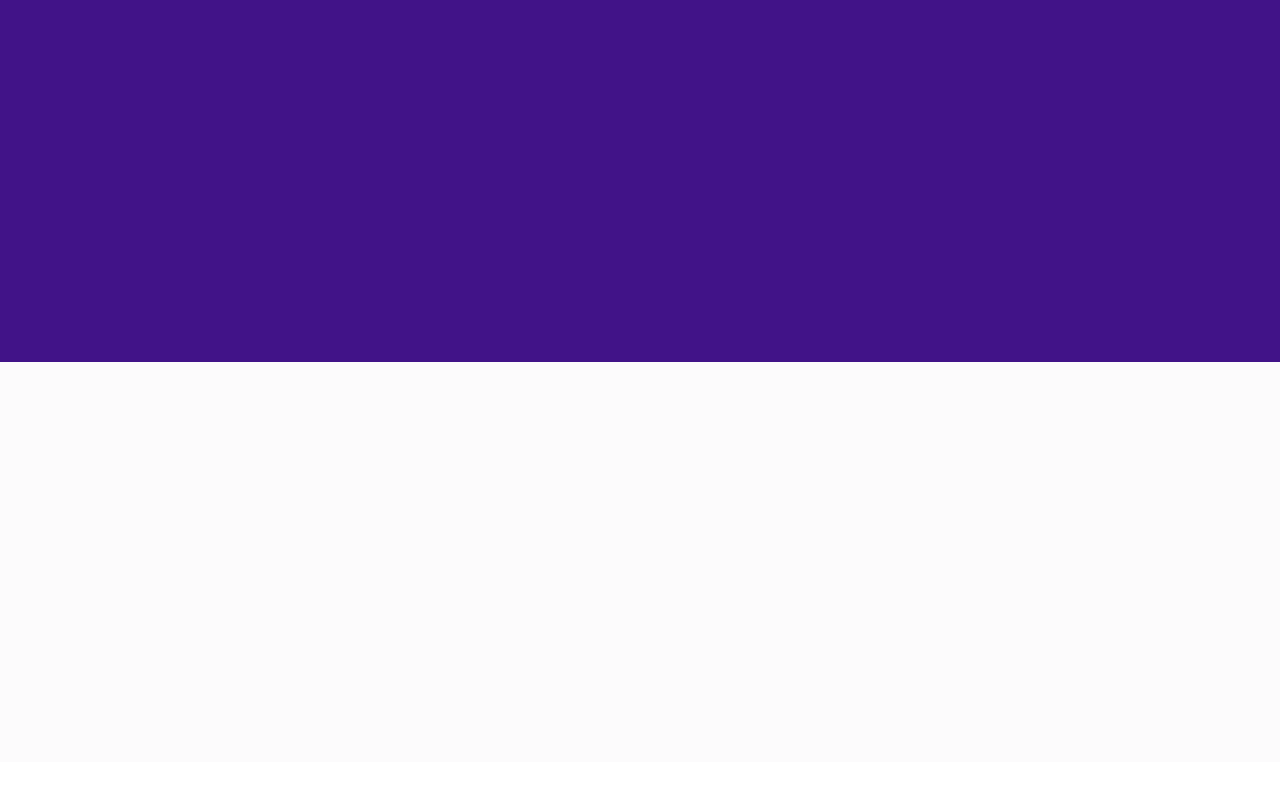
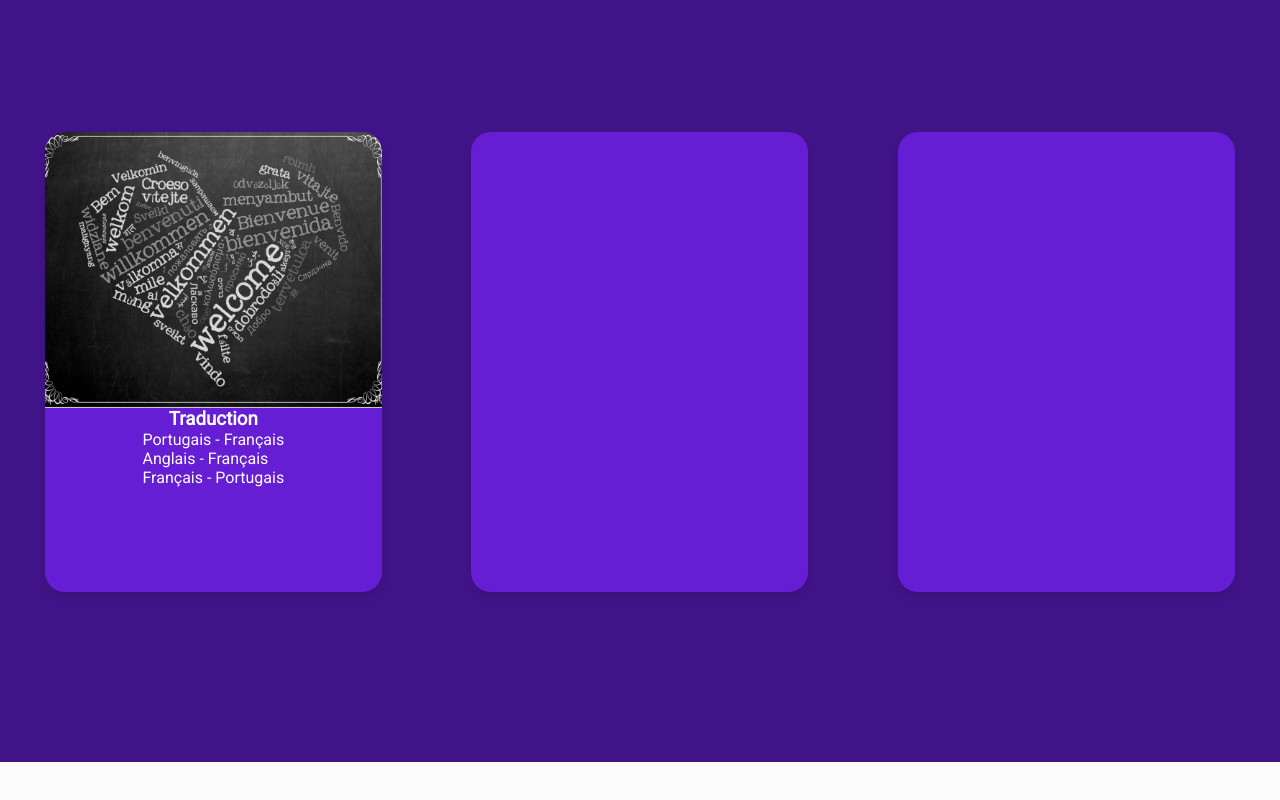
Before and after one commit to Ivan42210/ivan-sitre, a website: page index.html in a window 1280 px wide. Shown: the part 870-1670 px from the top of the page. Before the commit the page ends 1632 px from the top, so only its background shows below. Drawn offline with Linux system fonts and the light colour scheme.

Commit message:
MaJ cards

```diff
--- a/Style/Components/_cardsHomesServices.scss
+++ b/Style/Components/_cardsHomesServices.scss
@@ -1,7 +1,42 @@
 .card {
     &__container {
+        height: 100%;
         @extend %flex;
         flex-wrap: wrap;
+        align-items: center;
+        justify-content: space-around;
     }
-    &__figure {}
+    &__figure {
+        cursor: pointer;
+        position: relative;
+        overflow: hidden;
+        width: 337px;
+        height: 460px;
+        background: lighten($primary, 17%);
+        margin-bottom: 20px;
+        border-radius: 20px;
+        box-shadow: 0 6px 6px rgba(0, 0, 0, 0.08);
+        @include desktop {
+            margin: 0;
+        }
+        @include big-screen {
+            width: 20%;
+        }
+    }
+    &__body {
+        &--one {
+            position: absolute;
+            width: 100%;
+            height: 100%;
+            @extend %flex;
+            flex-direction: column;
+            align-items: center;
+            @extend %text-white;
+        }
+    }
+    &__image {
+        object-fit: cover;
+        height: 60%;
+        width: 100%;
+    }
 }
--- a/Style/Page/_home.scss
+++ b/Style/Page/_home.scss
@@ -124,25 +124,25 @@
 
 .part {
     &__services {
-        height: 50vh;
+        height: auto;
         position: relative;
+        padding: 20px 0;
+        @include desktop {
+            height: 100vh;
+            padding: 0;
+        }
+        @include big-screen {
+            height: 50vh;
+        }
     }
     &__introduction {
-        height: 50vh;
+        height: auto;
+        @include desktop {
+            height: 100vh;
+            padding: 0;
+        }
+        @include big-screen {
+            height: 50vh;
+        }
     }
 }
-
-#placeholder {
-    &__webCreation {
-        @extend %flex;
-        width: 33%;
-    }
-    &__formation {
-        @extend %flex;
-        width: 33%;
-    }
-    &__translation {
-        @extend %flex;
-        width: 33%;
-    }
-}
--- a/Style/Utils/_mixins.scss
+++ b/Style/Utils/_mixins.scss
@@ -57,6 +57,12 @@
     }
 }
 
+@mixin big-screen {
+    @media (min-width: 1450px) {
+        @content;
+    }
+}
+
 @mixin background {
     @each $clr,
     $background in $backgrounds {
--- a/index.html
+++ b/index.html
@@ -89,13 +89,22 @@
             <div class="container__adapted card__container mx-auto">
                 <article class="card__figure">
                     <div class="card__body--one">
+                        <img class="card__image" src="images/welcome-976277_1920.jpg" alt="">
+                        <h3>Traduction</h3>
+                        <ul>
+                            <li>Portugais - Français</li>
+                            <li>Anglais - Français</li>
+                            <li>Français - Portugais</li>
+                        </ul>
+                        <div>
 
+                        </div>
                     </div>
                     <div class="card__body--two">
 
                     </div>
                 </article>
-                <article>
+                <article class="card__figure">
                     <div class="card__body--one">
 
                     </div>
@@ -103,7 +112,7 @@
 
                     </div>
                 </article>
-                <article>
+                <article class="card__figure">
                     <div class="card__body--one">
 
                     </div>
```
Also changed, not shown: Style/main.css, images/welcome-976277_1920.jpg (added), 1 other file.
